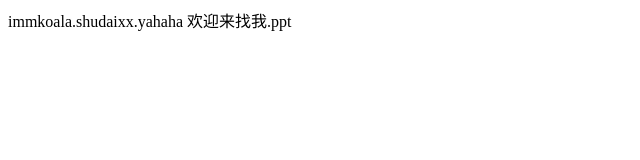
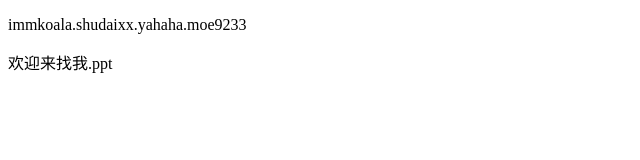
Before and after one commit to Sonz/immkoala, a website: page index.html in a window 1280 px wide. Shown: the whole page, without its empty margins (0-640 px from the left). Drawn offline with Linux system fonts and the light colour scheme.

Commit message:
feat: imkl

```diff
--- a/index.html
+++ b/index.html
@@ -6,7 +6,7 @@
   <title>immkoala</title>
 </head>
 <body>
-  immkoala.shudaixx.yahaha
-  欢迎来找我.ppt
+  <p>immkoala.shudaixx.yahaha.moe9233</p>
+  <p>欢迎来找我.ppt</p>
 </body>
 </html>
```
